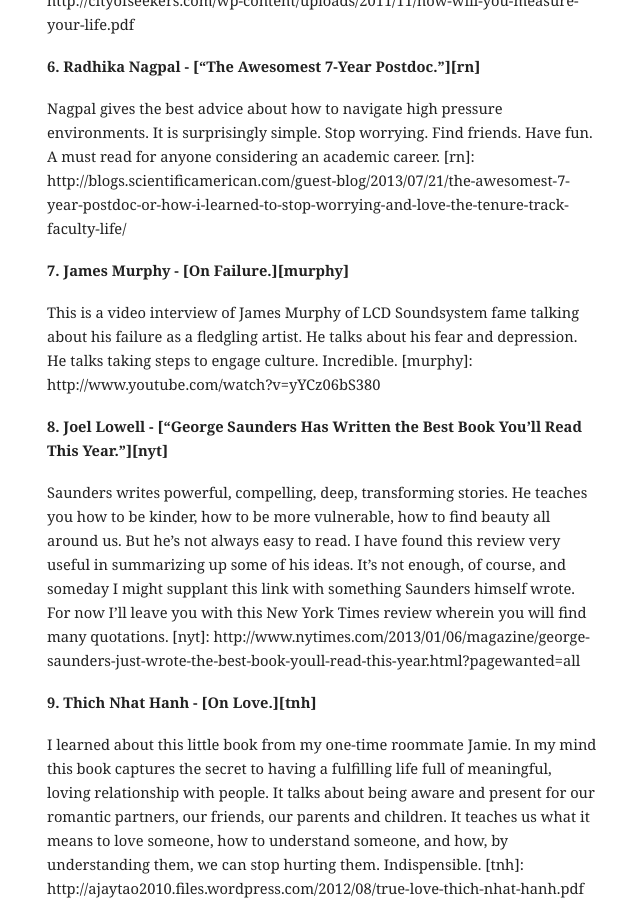
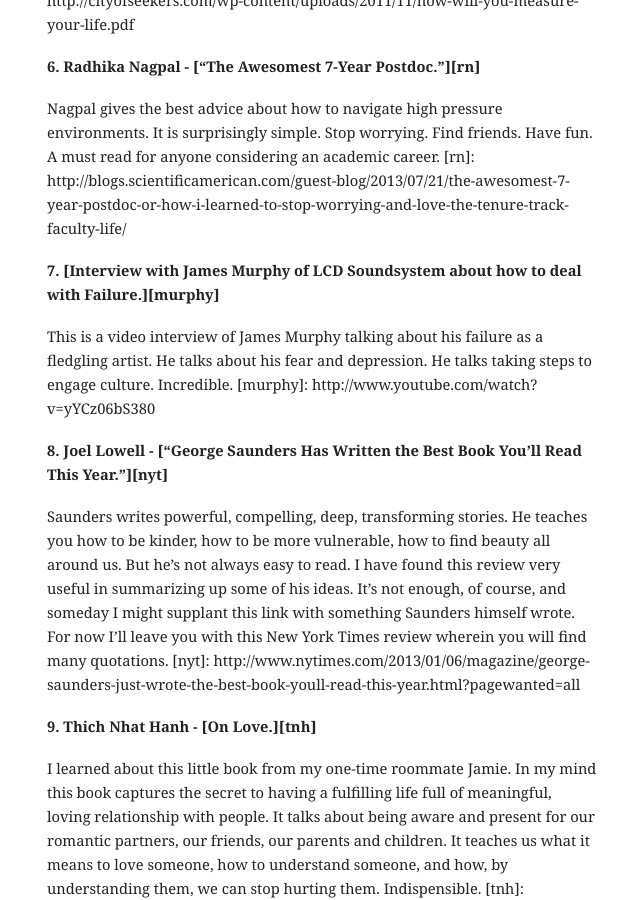
Before and after one commit to mbwong/mbwong.github.com, a Jekyll site: the page built from _posts/2013-09-13-things-i-read-often.md, in a window 1280 px wide and 900 px high, scrolled down 1236 px. Shown: the whole window, without its empty margins (303-943 px from the left). Built offline with Jekyll 4.4.1, drawn with Linux system fonts in a browser that asks for light colours.

Commit message:
Update 2013-09-13-things-i-read-often.md

```diff
--- a/_posts/2013-09-13-things-i-read-often.md
+++ b/_posts/2013-09-13-things-i-read-often.md
@@ -38,9 +38,9 @@
 Nagpal gives the best advice about how to navigate high pressure environments. It is surprisingly simple.  Stop worrying. Find friends. Have fun. A must read for anyone considering an academic career.
 [rn]: http://blogs.scientificamerican.com/guest-blog/2013/07/21/the-awesomest-7-year-postdoc-or-how-i-learned-to-stop-worrying-and-love-the-tenure-track-faculty-life/
 
-__7. James Murphy - [On Failure.][murphy]__
+__7. [Interview with James Murphy of LCD Soundsystem about how to deal with Failure.][murphy]__
 
-This is a video interview of James Murphy of LCD Soundsystem fame talking about his failure as a fledgling artist. He talks about his fear and depression. He talks taking steps to engage culture. Incredible.
+This is a video interview of James Murphy talking about his failure as a fledgling artist. He talks about his fear and depression. He talks taking steps to engage culture. Incredible.
 [murphy]: http://www.youtube.com/watch?v=yYCz06bS380
 
 __8. Joel Lowell - ["George Saunders Has Written the Best Book You’ll Read This Year."][nyt]__
```
